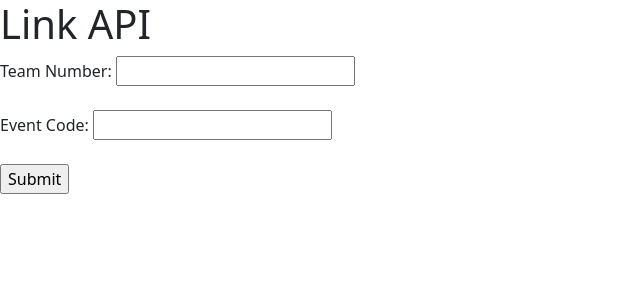
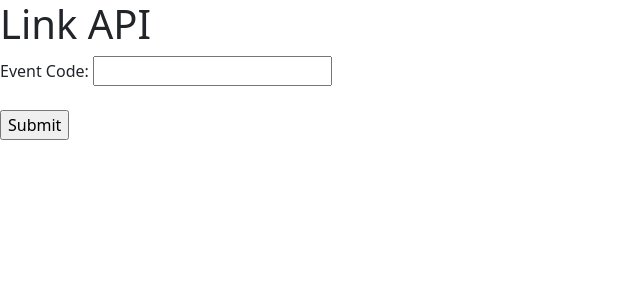
Before and after one commit to SeriouslyFunnyFr/FTC_Ratings, a Python web app: template templates/link_api.html in a window 1280 px wide. Shown: the top 300 px of the page, without its empty margins (0-640 px from the left). Run offline with Jinja, Linux system fonts and the light colour scheme; the template is opened without the code that fills it, so the values that code supplies are empty.

Commit message:
Update link_api.html

```diff
--- a/templates/link_api.html
+++ b/templates/link_api.html
@@ -9,8 +9,6 @@
 <body>
     <h1>Link API</h1>
     <form action="/process" method="post">
-        <label for="team_number">Team Number:</label>
-        <input type="text" id="team_number" name="team_number" required><br><br>
         <label for="event_code">Event Code:</label>
         <input type="text" id="event_code" name="event_code" required><br><br>
         <input type="submit" value="Submit">
```
